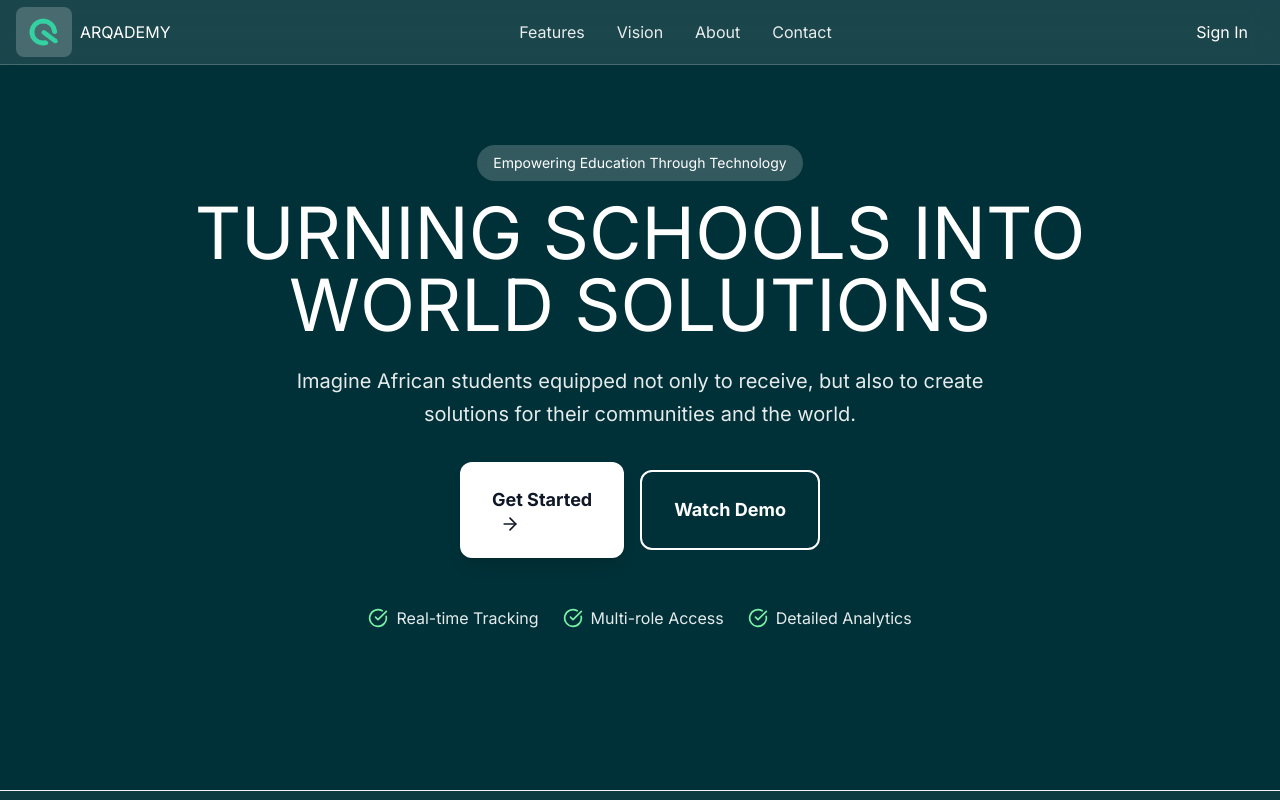
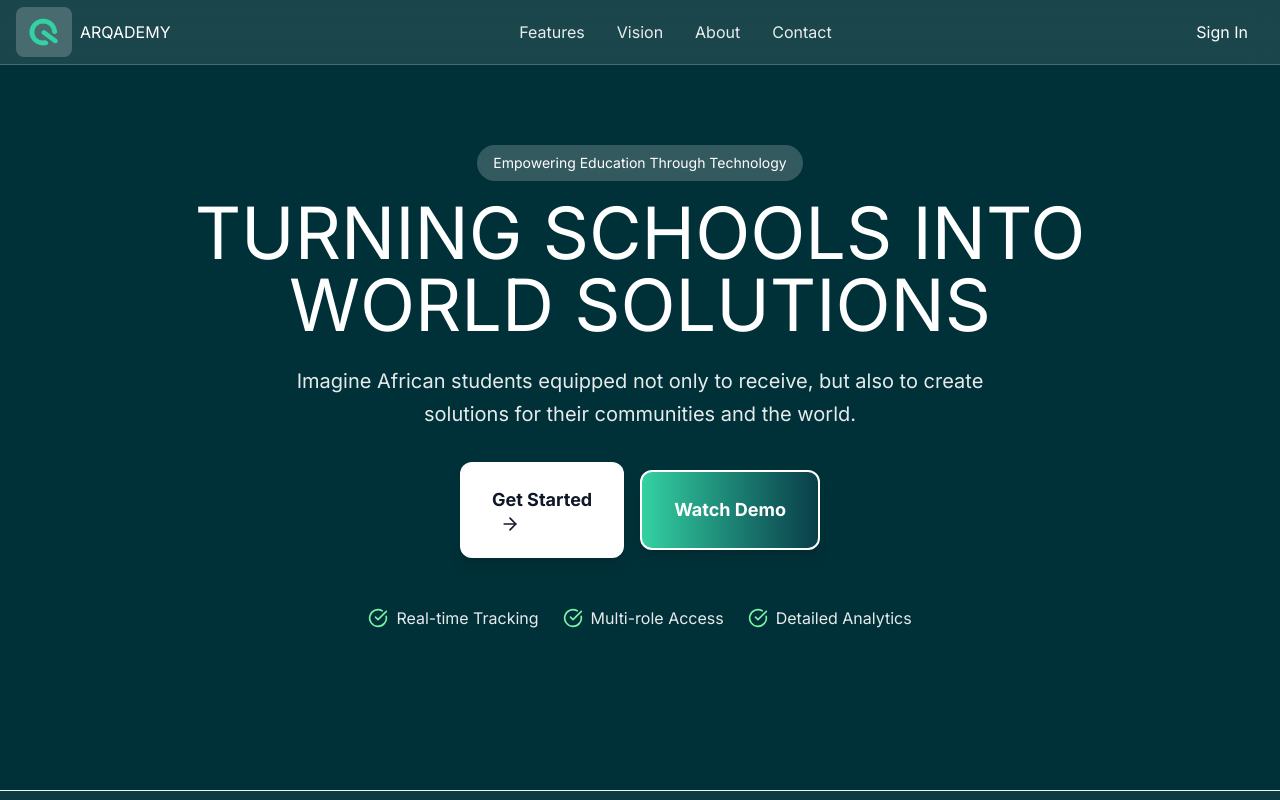
Before and after one commit to arqademy-dev/arqademy, a Next.js app: page / in a window 1280 px wide. Shown: the top 800 px of the page. Built offline with nearby package versions, Linux system fonts and the light colour scheme.

Commit message:
Code refactor

```diff
--- a/app/page.tsx
+++ b/app/page.tsx
@@ -45,7 +45,7 @@ const HomePage = () => {
                 Get Started
                 <ArrowRight className="w-5 h-5 ml-2 group-hover:translate-x-1 transition-transform" />
               </Button>
-              <Button size="lg" variant="outline" className="border-2 border-white text-white hover:bg-white/20 px-8 py-6 text-lg">
+              <Button size="lg" variant="primary" className="border-2 border-white text-white hover:bg-white/20 px-8 py-6 text-lg">
                 Watch Demo
               </Button>
             </div>
--- a/app/student/page.tsx
+++ b/app/student/page.tsx
@@ -68,7 +68,7 @@ export default function StudentDashboard({ onBack }: StudentDashboardProps) {
         <div className="flex items-center justify-between mb-8">
           <div className="flex items-center gap-4">
             <Link href="/">
-              <Button variant="ghost" size="icon" onClick={onBack}>
+              <Button variant="ghost" size="sm" onClick={onBack}>
                 <ArrowLeft className="w-5 h-5" />
               </Button>
             </Link>
```
